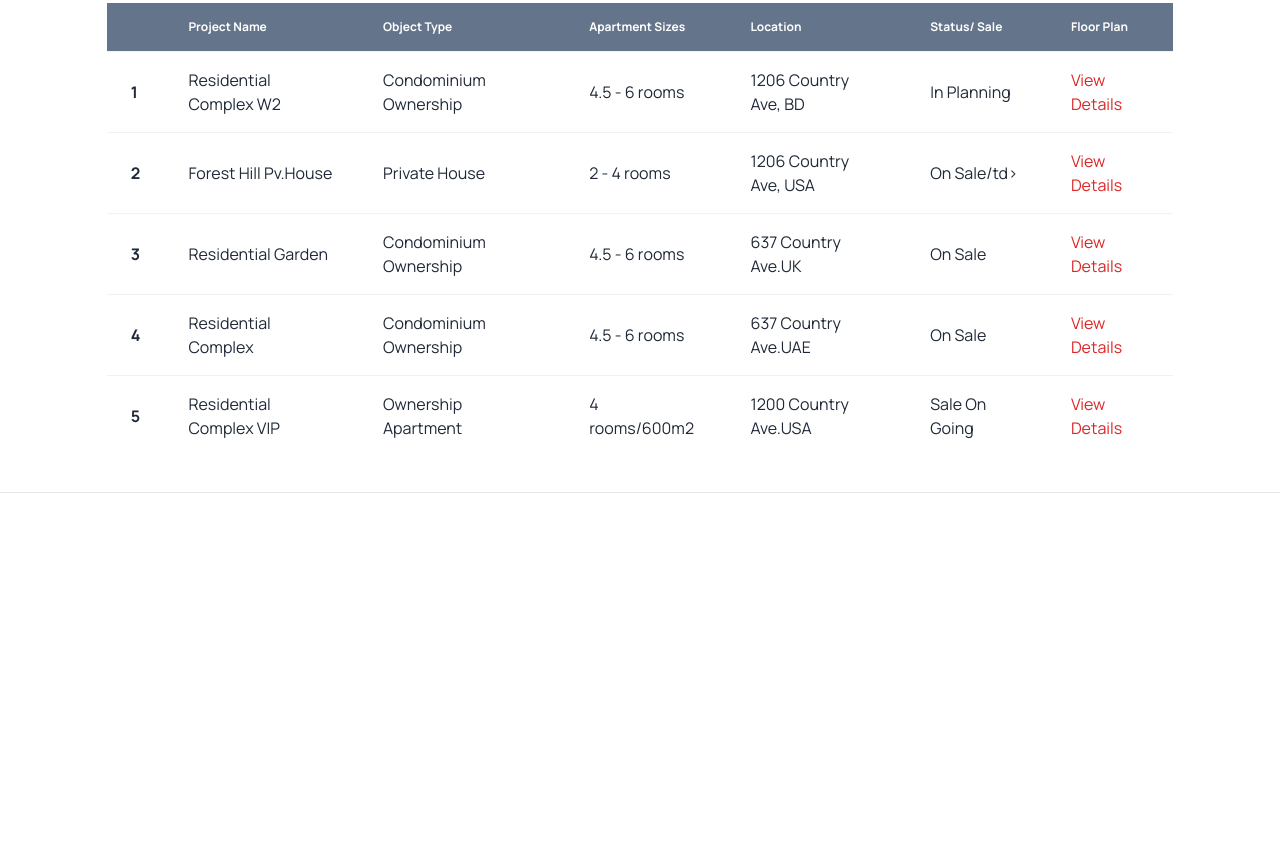
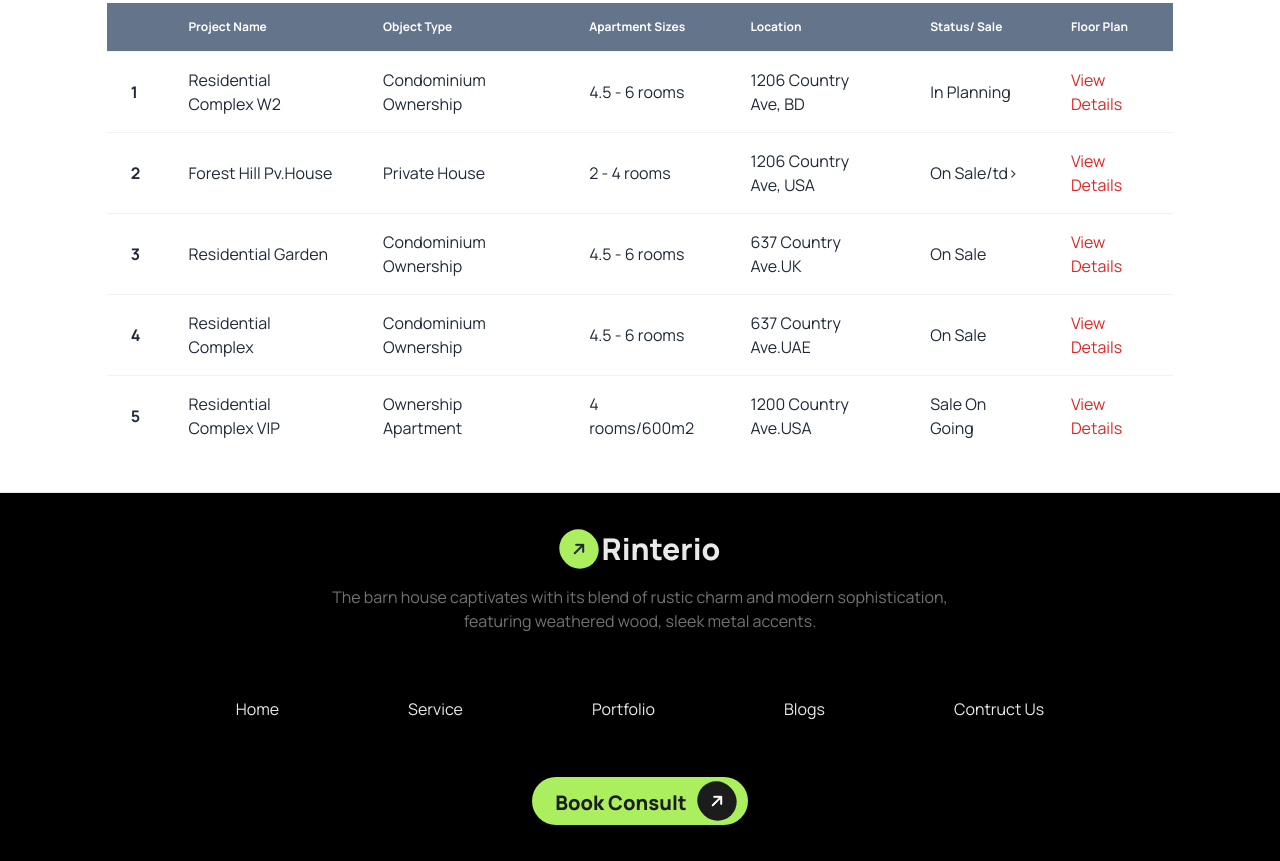
Before and after one commit to ShafayetHossain/Assignment-03, a plain HTML site: page index.html in a window 1280 px wide. Shown: the part 3918-4779 px from the top of the page. Before the commit the page ends 4483 px from the top, so only its background shows below. Drawn offline with nearby package versions, Linux system fonts and the light colour scheme.

Commit message:
Footer  Section added

```diff
--- a/index.html
+++ b/index.html
@@ -21,7 +21,6 @@
                 <i class="fa-solid fa-arrow-right bg-[#ABEF5F] p-3 rounded-full -rotate-45"></i>
                 <h3 class="text-3xl font-extrabold">Rinterio</h3>
               </div>
-
             </div>
 
             <div class="navbar-center hidden lg:flex">
@@ -84,7 +83,7 @@
           </div>
           <h1 class="text-[#212121] lg:text-6xl text-3xl font-extrabold text-center">A barn house of this design has a striking appearance</h1>
           <p class="text-[#494949] lg:text-base text-sm text-center max-w-4xl">The barn house captivates with its blend of rustic charm and modern sophistication, featuring weathered wood, sleek metal accents, and large windows that flood the space with natural light.</p>
-          <div class="flex items-center justify-center bg-[rgba(171,239,35,0.40)]  py-1 px-3 rounded-full">
+          <div class="flex items-center justify-center bg-[rgba(171,239,35,0.40)]  py-1 px-3 rounded-full w-full lg:w-max">
             <div class="badge-lg text-[#212121] font-bold text-lg">View Details</div>
             <i class="fa-solid fa-arrow-right text-[#ffff] bg-[#ABEF5F] p-3 rounded-full -rotate-45"></i>
           </div>
@@ -290,8 +289,8 @@
       </section>
 
       <section class="bg-[#F4F4F4] py-9">
-        <div class="w-5/6 mx-auto lg:flex justify-between gap-x-4">
-          <div class="max-w-xl bg-white p-4 rounded-2xl">
+        <div class="w-5/6 mx-auto lg:flex justify-between gap-x-4 ">
+          <div class="max-w-xl mx-auto bg-white p-4 rounded-2xl">
             <img class="rounded-2xl" src="assets/architect.jpg" alt="">
           </div>
 
@@ -401,13 +400,35 @@
     </main>
 
     <footer class="font-manrope">
+      <section class="bg-black py-9">
+        <div class="w-5/6 mx-auto flex flex-col items-center  gap-y-4">
 
-      <section>
-        <div class="w-5/6 mx-auto py-9">
+          <div class="max-w-2xl flex flex-col items-center text-center gap-y-4">
+            <div class="flex items-center gap-1">
+              <i class="fa-solid fa-arrow-right bg-[#ABEF5F] p-3 rounded-full -rotate-45"></i>
+              <h3 class="text-3xl font-extrabold text-[#E9E9E9]">Rinterio</h3>
+            </div>
+            <p class="text-[#737373]">The barn house captivates with its blend of rustic charm and modern sophistication, featuring weathered wood, sleek metal accents.</p>
+          </div>
 
+          <div class="w-full">
+            <ul class="text-center lg:flex justify-evenly text-[#E9E9E9] py-6 space-y-6">
+              <li class="lg: pt-6"><a href="">Home</a></li>
+              <li><a href="">Service</a></li>
+              <li><a href="">Portfolio</a></li>
+              <li><a href="">Blogs</a></li>
+              <li><a href="">Contruct Us</a></li>
+            </ul>
+          </div>
+
+          <div class="flex items-center justify-center bg-[#ABEF5F] py-1 px-3 rounded-full mt-4 w-full lg:w-max ">
+            <div class="badge-lg text-[#1C1C1C] font-extrabold text-xl">Book Consult </div>
+            <i class="fa-solid fa-arrow-right text-[#ffff] bg-[#1C1C1C] bg p-3 rounded-full -rotate-45"></i>
+          </div>
+
+          </div>
         </div>
       </section>
-
     </footer>
 
 </body>
```
